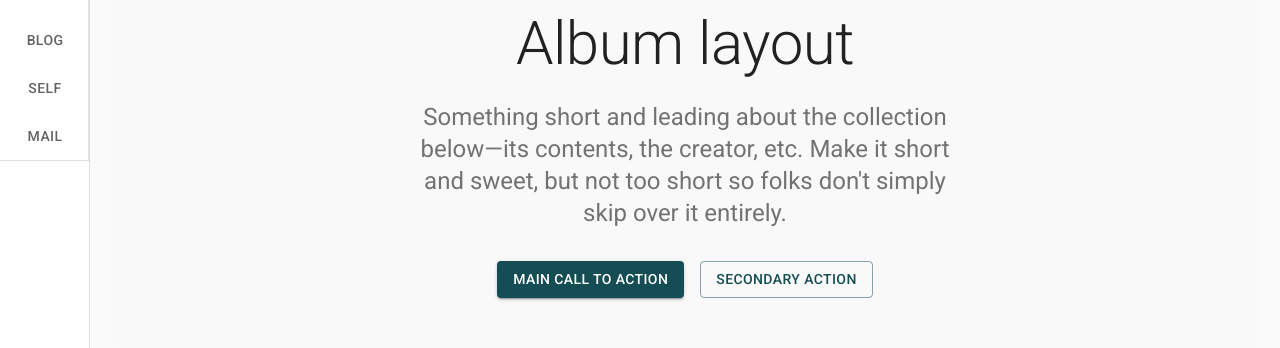
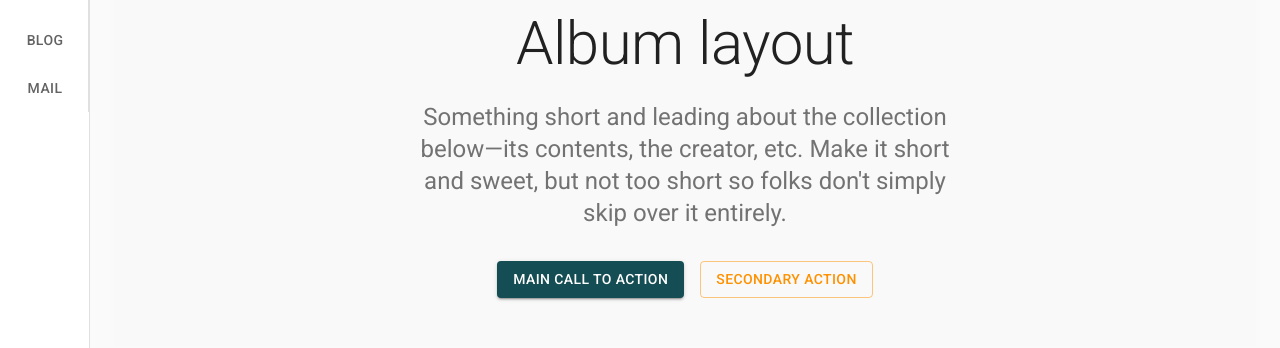
Before and after one commit to stevendelro/Portfolio, a Next.js app: page /work in a window 1280 px wide. Shown: the part 144-492 px from the top of the page. Built offline with nearby package versions, Linux system fonts and the light colour scheme.

Commit message:
removed self page. cleanup.

```diff
--- a/components/layout/menus/HomeMenu.js
+++ b/components/layout/HomeMenu.js
@@ -1,13 +1,12 @@
 import { useState } from 'react'
 import { useRouter } from 'next/router'
 import NextLink from 'next/link'
-import Divider from '@material-ui/core/Divider'
 import Grid from '@material-ui/core/Grid'
 import Tabs from '@material-ui/core/Tabs'
 import Tab from '@material-ui/core/Tab'
 import ButtonBase from '@material-ui/core/ButtonBase'
 import { makeStyles } from '@material-ui/core/styles'
-import Logo from '../Logo'
+import Logo from './Logo'
 
 function a11yProps(index) {
   return {
@@ -20,7 +19,6 @@ const logoColor = '#144d53'
 
 function HomeMenu({ drawerWidth, setAppBarTitle }) {
   const [value, setValue] = useState(0)
-  const [subMenu, setSubMenu] = useState(null)
   const router = useRouter()
   const handleChange = (event, newValue) => {
     event.preventDefault()
@@ -44,10 +42,6 @@ function HomeMenu({ drawerWidth, setAppBarTitle }) {
               break
             case 'blog':
               setAppBarTitle('Thoughts')
-              router.push(`/${props.label}`)
-              break
-            case 'self':
-              setAppBarTitle('About')
               router.push(`/${props.label}`)
               break
             case 'mail':
@@ -98,22 +92,11 @@ function HomeMenu({ drawerWidth, setAppBarTitle }) {
         <LinkTab className={classes.tab} label='home' {...a11yProps(0)} />
         <LinkTab className={classes.tab} label='work' {...a11yProps(1)} />
         <LinkTab className={classes.tab} label='blog' {...a11yProps(2)} />
-        <LinkTab className={classes.tab} label='self' {...a11yProps(3)} />
-        <LinkTab className={classes.tab} label='mail' {...a11yProps(4)} />
+        <LinkTab className={classes.tab} label='mail' {...a11yProps(3)} />
       </Tabs>
-      <Divider />
+
     </>
   )
 }
 
 export default HomeMenu
-
-// <ListItem className={classes.listItem} button key='Github'>
-// <ListItemText primary='Github' />
-// </ListItem>
-// <ListItem className={classes.listItem} button key='NextLinkedIn'>
-// <ListItemText primary='NextLinkedIn' />
-// </ListItem>
-// <ListItem className={classes.listItem} button key='Resume'>
-// <ListItemText primary='Resume' />
-// </ListItem>
--- a/components/layout/MainDrawer.js
+++ b/components/layout/MainDrawer.js
@@ -1,7 +1,7 @@
 import Drawer from '@material-ui/core/Drawer'
 import Hidden from '@material-ui/core/Hidden'
 import { makeStyles, useTheme } from '@material-ui/core/styles'
-import HomeMenu from './menus/HomeMenu'
+import HomeMenu from './HomeMenu'
 
 function MainDrawer(props) {
   const { drawerWidth, handleDrawerToggle, setAppBarTitle, mobileOpen, window } = props
--- a/pages/work.js
+++ b/pages/work.js
@@ -64,7 +64,7 @@ export default function Album() {
                   </Button>
                 </Grid>
                 <Grid item>
-                  <Button variant="outlined" color="primary">
+                  <Button variant="outlined" color="secondary">
                     Secondary action
                   </Button>
                 </Grid>
```
Also changed, not shown: pages/self.js (deleted, +0 -21 lines).
